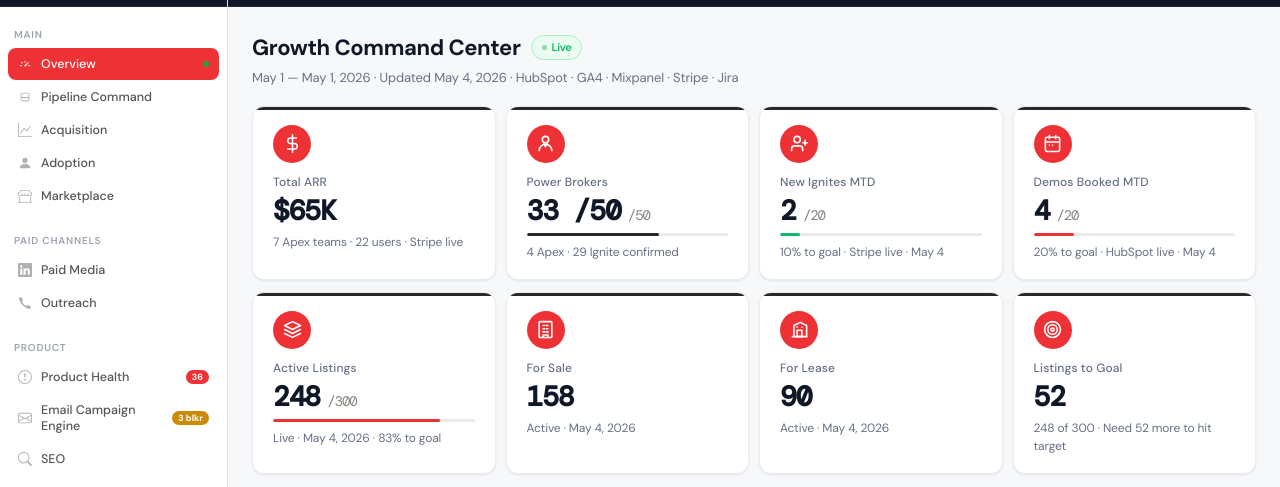
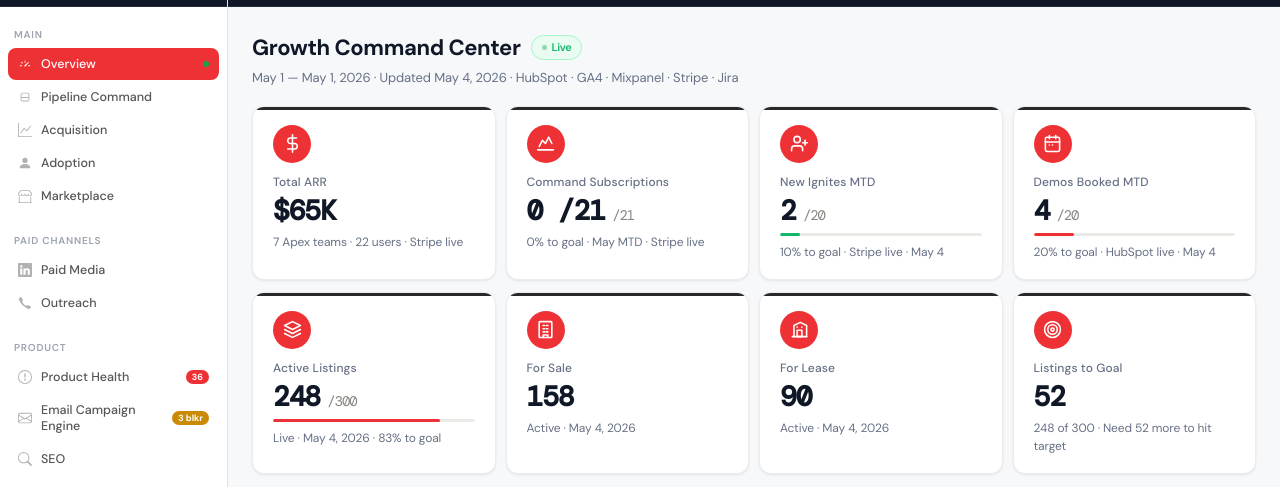
Before and after one commit to bforester-cloud/duxredashboardv2, a website: page index.html in a window 1280 px wide. Shown: the part 45-532 px from the top of the page. Drawn offline with nearby package versions, Linux system fonts and the light colour scheme; a web font is replaced by a local one.

Commit message:
Feature: Replace Power Brokers tile with Command Subscriptions — 0/21 goal · May MTD · crown icon

```diff
--- a/data.js
+++ b/data.js
@@ -6,7 +6,7 @@ meta: {
 },
 hero: [
   { label: "Total ARR", value: "$65K", sub: "7 Apex teams · 22 users · Stripe live", color: "#EE3135" },
-  { label: "Power Brokers", value: "33 /50", goal: 50, sub: "4 Apex · 29 Ignite confirmed", color: "#282828" },
+  { label: "Command Subscriptions", value: "0 /21", goal: 21, sub: "0% to goal · May MTD · Stripe live", color: "#282828" },
   { label: "New Ignites MTD", value: "2", goal: 20, sub: "10% to goal · Stripe live · May 4", color: "#12B76A" },
   { label: "Demos Booked MTD", value: "4", goal: 20, sub: "20% to goal · HubSpot live · May 4", color: "#EE3135" }
 ],
--- a/index.html
+++ b/index.html
@@ -393,8 +393,8 @@ function buildOverview(D){
   var icons=[
     // Total ARR — bold dollar sign
     '<svg viewBox="0 0 24 24" stroke-width="2.5"><line x1="12" y1="1" x2="12" y2="23"/><path d="M17 5H9.5a3.5 3.5 0 0 0 0 7h5a3.5 3.5 0 0 1 0 7H6"/>',
-    // Power Brokers — executive/businessman silhouette
-    '<svg viewBox="0 0 24 24" stroke-width="2.5"><circle cx="12" cy="7" r="4"/><path d="M20 21a8 8 0 1 0-16 0"/><path d="m10 12 2 4 2-4"/>',
+    // Command Subscriptions — crown/premium icon
+    '<svg viewBox="0 0 24 24" stroke-width="2.5"><path d="M2 20h20"/><path d="m4 16 4-8 4 4 4-8 4 8"/>',
     // New Ignites MTD — bold user plus
     '<svg viewBox="0 0 24 24" stroke-width="2.5"><path d="M16 21v-2a4 4 0 0 0-4-4H6a4 4 0 0 0-4 4v2"/><circle cx="9" cy="7" r="4"/><line x1="19" y1="8" x2="19" y2="14"/><line x1="22" y1="11" x2="16" y2="11"/>',
     // Demos Booked — bold calendar
```
